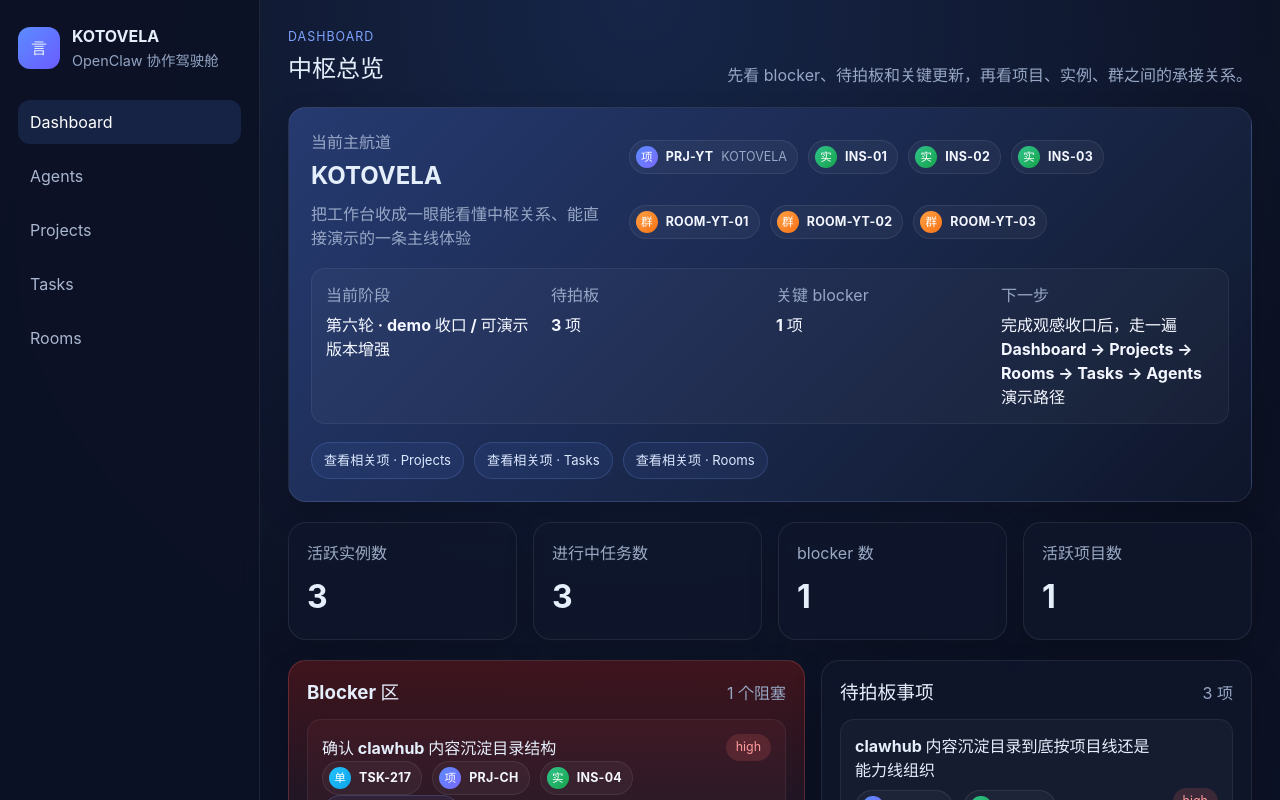
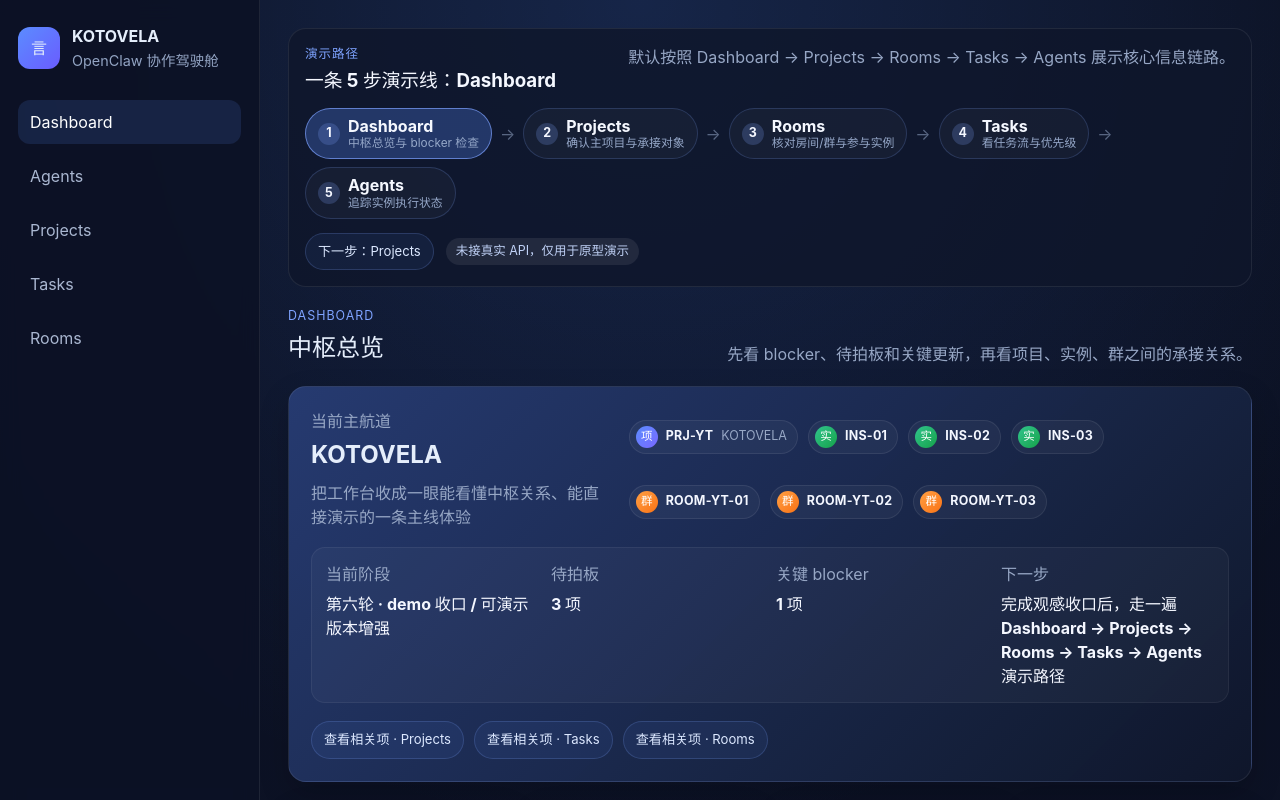
Before and after one commit to guoma970/kotovela-workbench, a React (Vite) app: page / in a window 1280 px wide. Shown: the top 800 px of the page. Built offline with nearby package versions, Linux system fonts and the light colour scheme.

Commit message:
feat: add demo path guidance bar for polished navigation

```diff
--- /dev/null
+++ b/src/components/DemoPathBar.tsx
@@ -0,0 +1,61 @@
+import { Link, NavLink, useLocation } from 'react-router-dom'
+
+const demoPath = [
+  { to: '/', label: 'Dashboard', note: '中枢总览与 blocker 检查' },
+  { to: '/projects', label: 'Projects', note: '确认主项目与承接对象' },
+  { to: '/rooms', label: 'Rooms', note: '核对房间/群与参与实例' },
+  { to: '/tasks', label: 'Tasks', note: '看任务流与优先级' },
+  { to: '/agents', label: 'Agents', note: '追踪实例执行状态' },
+]
+
+export function DemoPathBar() {
+  const location = useLocation()
+  const activeIndex = demoPath.findIndex((item) => item.to === location.pathname)
+
+  const currentPathText = location.pathname === '/' ? 'Dashboard' : location.pathname.replace('/', '')
+
+  return (
+    <section className="panel demo-path">
+      <div className="demo-path-header">
+        <div>
+          <p className="eyebrow">演示路径</p>
+          <h3>一条 5 步演示线：{currentPathText}</h3>
+        </div>
+        <p className="page-note">默认按照 Dashboard → Projects → Rooms → Tasks → Agents 展示核心信息链路。</p>
+      </div>
+      <div className="demo-path-steps">
+        {demoPath.map((item, index) => {
+          const isActive = index === activeIndex
+          const isDone = index < activeIndex
+          return (
+            <div key={item.to} className="demo-step-wrap">
+              <NavLink
+                to={item.to}
+                className={() => `demo-step ${isActive ? 'demo-step-active' : isDone ? 'demo-step-done' : ''}`}
+              >
+                <span className="demo-step-index">{index + 1}</span>
+                <span className="demo-step-text">
+                  <strong>{item.label}</strong>
+                  <small>{item.note}</small>
+                </span>
+              </NavLink>
+              {index < demoPath.length - 1 && <span className="demo-step-divider">→</span>}
+            </div>
+          )
+        })}
+      </div>
+      <div className="demo-path-footer">
+        {activeIndex >= 0 && activeIndex < demoPath.length - 1 ? (
+          <Link to={demoPath[activeIndex + 1].to} className="inline-link-chip">
+            下一步：{demoPath[activeIndex + 1].label}
+          </Link>
+        ) : (
+          <Link to="/" className="inline-link-chip">
+            重新从头演示：Dashboard
+          </Link>
+        )}
+        <span className="soft-tag">未接真实 API，仅用于原型演示</span>
+      </div>
+    </section>
+  )
+}
--- a/src/index.css
+++ b/src/index.css
@@ -727,3 +727,102 @@ button.object-badge {
     align-items: flex-start;
   }
 }
+
+.demo-path {
+  border-radius: 18px;
+  display: flex;
+  flex-direction: column;
+  gap: 14px;
+  padding: 16px;
+}
+
+.demo-path-header {
+  display: flex;
+  justify-content: space-between;
+  gap: 16px;
+  align-items: flex-start;
+  flex-wrap: wrap;
+}
+
+.demo-path h3 {
+  margin: 0;
+  line-height: 1.4;
+  color: #f5f8ff;
+}
+
+.demo-path-steps {
+  display: flex;
+  flex-wrap: wrap;
+  gap: 8px;
+  align-items: center;
+}
+
+.demo-step-wrap {
+  display: inline-flex;
+  align-items: center;
+  gap: 8px;
+}
+
+.demo-step {
+  display: inline-flex;
+  align-items: center;
+  gap: 8px;
+  padding: 8px 12px;
+  border-radius: 999px;
+  border: 1px solid rgba(126, 163, 255, 0.2);
+  background: rgba(255, 255, 255, 0.03);
+  color: #d7e4ff;
+}
+
+.demo-step:hover {
+  border-color: rgba(126, 163, 255, 0.5);
+  background: rgba(91, 140, 255, 0.18);
+}
+
+.demo-step-active {
+  border-color: rgba(126, 163, 255, 0.68);
+  background: rgba(91, 140, 255, 0.28);
+}
+
+.demo-step-done {
+  border-color: rgba(87, 214, 165, 0.35);
+  background: rgba(87, 214, 165, 0.12);
+}
+
+.demo-step-index {
+  width: 22px;
+  height: 22px;
+  border-radius: 999px;
+  display: inline-grid;
+  place-items: center;
+  background: rgba(126, 163, 255, 0.22);
+  color: #f4f7ff;
+  font-size: 0.78rem;
+  font-weight: 700;
+}
+
+.demo-step-text {
+  display: flex;
+  flex-direction: column;
+  line-height: 1.2;
+}
+
+.demo-step-text strong {
+  color: #f5f8ff;
+}
+
+.demo-step-text small {
+  color: #95a7c8;
+  font-size: 0.74rem;
+}
+
+.demo-step-divider {
+  color: rgba(149, 167, 200, 0.55);
+}
+
+.demo-path-footer {
+  display: flex;
+  gap: 12px;
+  align-items: center;
+  flex-wrap: wrap;
+}
--- a/src/layout/AppShell.tsx
+++ b/src/layout/AppShell.tsx
@@ -1,4 +1,5 @@
 import { NavLink, Outlet, useLocation, useNavigate } from 'react-router-dom'
+import { DemoPathBar } from '../components/DemoPathBar'
 import { FocusSummaryBar } from '../components/FocusSummaryBar'
 import { createFocusSearch } from '../lib/workbenchLinking'
 
@@ -31,9 +32,7 @@ export function AppShell() {
               key={item.to}
               to={{ pathname: item.to, search: location.search }}
               end={item.to === '/'}
-              className={({ isActive }) =>
-                isActive ? 'nav-link nav-link-active' : 'nav-link'
-              }
+              className={({ isActive }) => (isActive ? 'nav-link nav-link-active' : 'nav-link')}
             >
               {item.label}
             </NavLink>
@@ -47,6 +46,7 @@ export function AppShell() {
           search={location.search}
           onClear={() => navigate({ search: createFocusSearch(location.search) })}
         />
+        <DemoPathBar />
         <Outlet />
       </main>
     </div>
```
